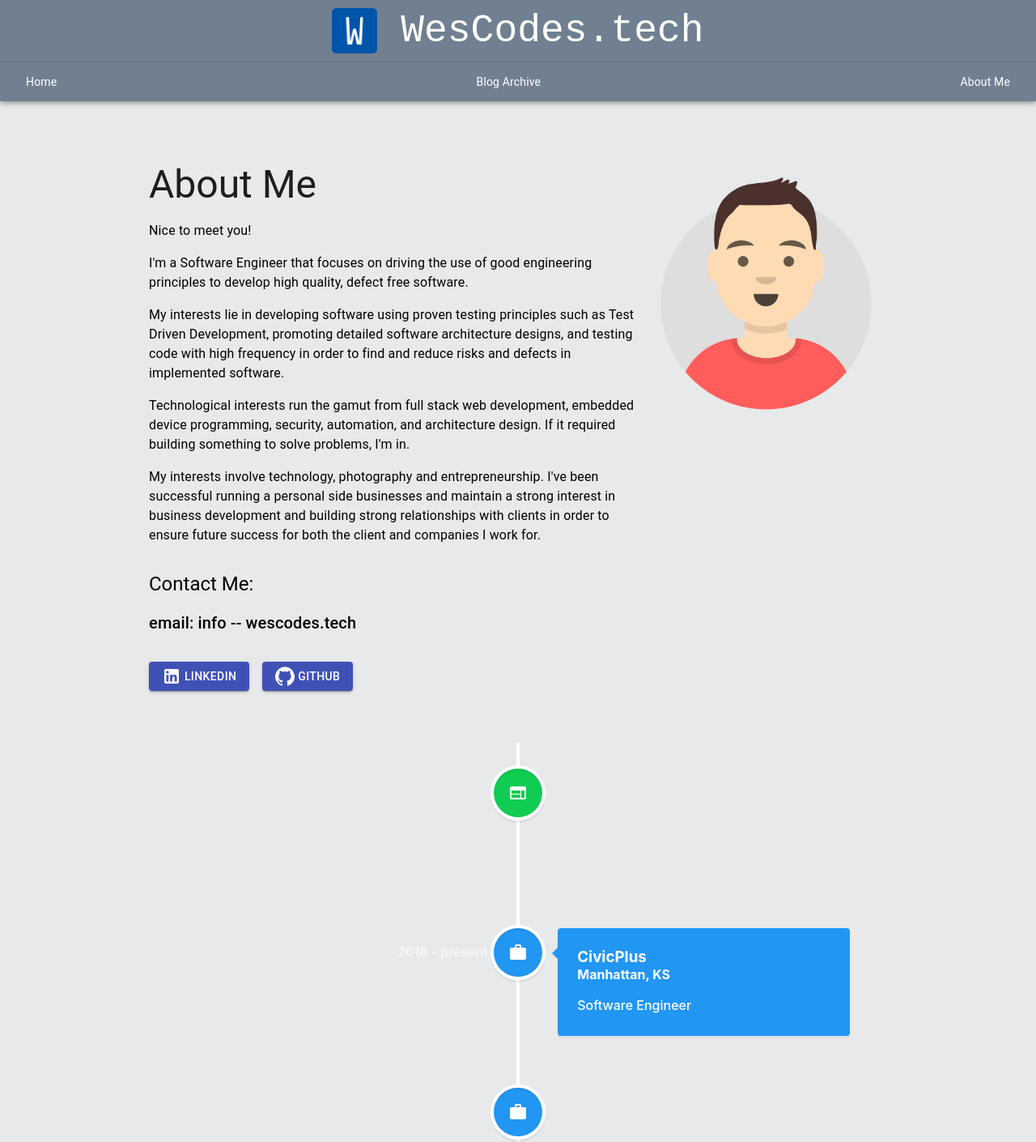
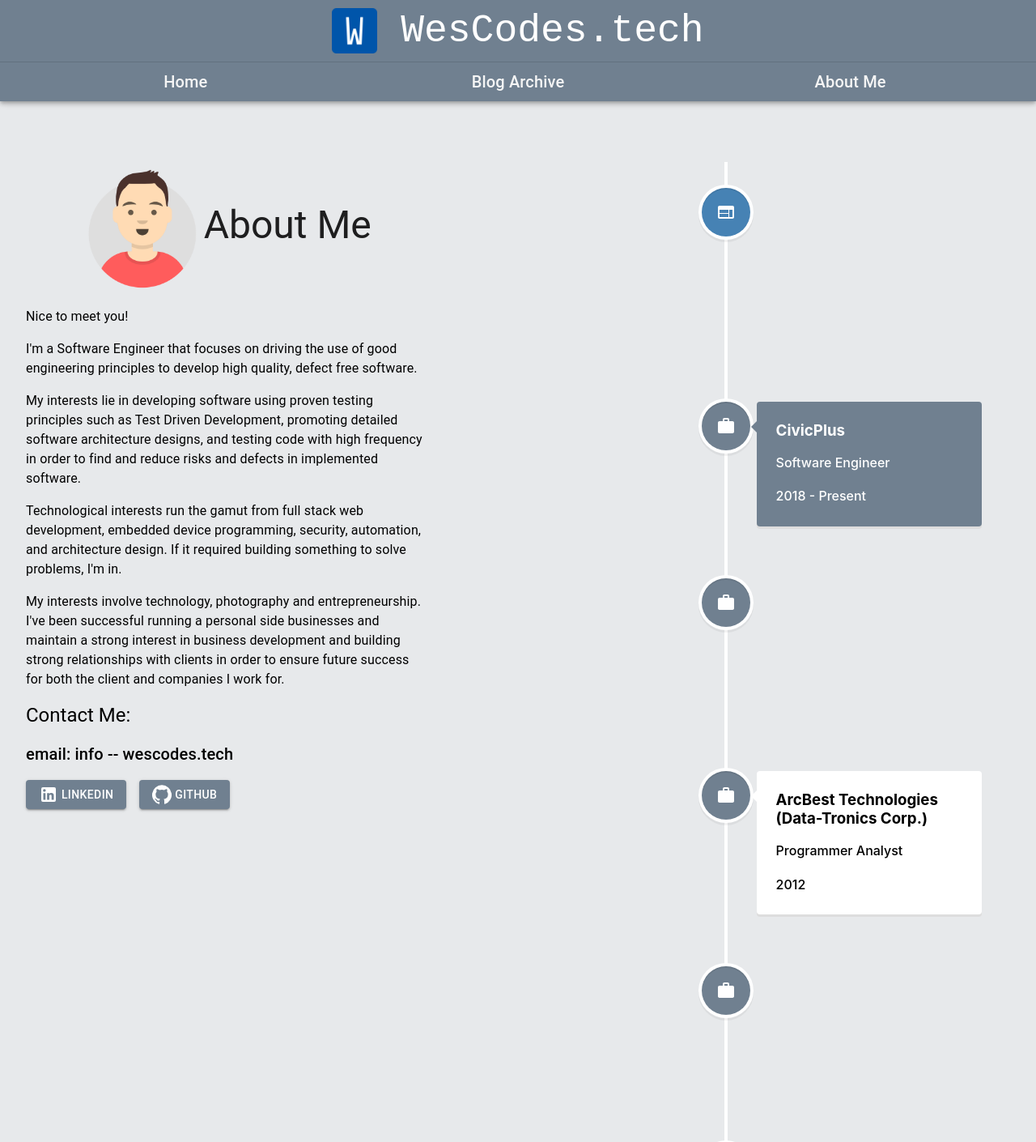
Before and after one commit to wrhcsou/react-sites, a React (Create React App) app in the folder Blog/Blog/ClientApp/: page /about in a window 1280 px wide. Shown: the top 1410 px of the page at 81% size. Built offline with nearby package versions, Linux system fonts and the light colour scheme.

Commit message:
Changes to styles

```diff
--- a/Blog/Blog/ClientApp/src/Components/AboutPage.js
+++ b/Blog/Blog/ClientApp/src/Components/AboutPage.js
@@ -55,15 +55,16 @@ export default function Album() {
 
   return (
     <React.Fragment>
-      <Container maxWidth="md">
       <Grid container spacing={2} alignContent="center">
-          <Grid item xs={8}>
+        <Grid item xs={12} sm={5}>
           <Typography
             component="h2"
             variant="h3"
             color="textPrimary"
+            align="center"
             gutterBottom
           >
+            <img align="center" src={AvatarImage} alt="" width="30%" />
             About Me
           </Typography>
           <Typography variant="body1" paragraph>
@@ -77,24 +78,24 @@ export default function Album() {
           <Typography variant="body1" paragraph>
             My interests lie in developing software using proven testing
             principles such as Test Driven Development, promoting detailed
-              software architecture designs, and testing code with high
-              frequency in order to find and reduce risks and defects in
-              implemented software.
+            software architecture designs, and testing code with high frequency
+            in order to find and reduce risks and defects in implemented
+            software.
           </Typography>
           <Typography variant="body1" paragraph>
             Technological interests run the gamut from full stack web
-              development, embedded device programming, security, automation,
-              and architecture design. If it required building something to
-              solve problems, I'm in.
+            development, embedded device programming, security, automation, and
+            architecture design. If it required building something to solve
+            problems, I'm in.
           </Typography>
           <Typography variant="body1" paragraph>
             My interests involve technology, photography and entrepreneurship.
-              I've been successful running a personal side businesses and
-              maintain a strong interest in business development and building
-              strong relationships with clients in order to ensure future
-              success for both the client and companies I work for.
+            I've been successful running a personal side businesses and maintain
+            a strong interest in business development and building strong
+            relationships with clients in order to ensure future success for
+            both the client and companies I work for.
           </Typography>
-            <div className={classes.heroButtons}>
+          <div>
             <Typography variant="h5" paragraph>
               Contact Me:
             </Typography>
@@ -102,7 +103,7 @@ export default function Album() {
               email: info -- wescodes.tech
             </Typography>
           </div>
-            <div className={classes.heroButtons}>
+          <div>
             <Grid container spacing={2}>
               <Grid item>
                 <Button
@@ -110,6 +111,7 @@ export default function Album() {
                   color="primary"
                   target="_blank"
                   href="https://www.linkedin.com/in/wesleyrhowell"
+                  style={{ backgroundColor: "slategrey" }}
                 >
                   <LinkedInIcon />
                   &nbsp;LinkedIn
@@ -121,6 +123,7 @@ export default function Album() {
                   color="primary"
                   target="_blank"
                   href="https://github.com/wescodestech"
+                  style={{ backgroundColor: "slategrey" }}
                 >
                   <GitHubIcon />
                   &nbsp;GitHub
@@ -129,19 +132,16 @@ export default function Album() {
             </Grid>
           </div>
         </Grid>
-          <Grid item xs={4}>
-            <img src={AvatarImage} alt="" width="100%" />
-          </Grid>
-        </Grid>
-      </Container>
-      <Container className={classes.cardGrid} maxWidth="md">
+
+        <Grid item xs={12} sm={7}>
           <VerticalTimeline>
             <VerticalTimelineElement
               className="vertical-timeline-element--work"
-            contentStyle={{ background: "rgb(33, 150, 243)", color: "#fff" }}
-            contentArrowStyle={{ borderRight: "7px solid  rgb(33, 150, 243)" }}
-            date="Summer 2020"
-            iconStyle={{ background: "rgb(16, 204, 82)", color: "#fff" }}
+              contentStyle={{ background: "slategrey", color: "#fff" }}
+              contentArrowStyle={{
+                borderRight: "7px solid  slategrey",
+              }}
+              iconStyle={{ background: "steelblue", color: "#fff" }}
               icon={<WebIcon />}
             >
               <h3 className="vertical-timeline-element-title">
@@ -151,61 +151,58 @@ export default function Album() {
                 WesCodes.tech Blog
               </h4>
               <p>Main Designer, Developer, Writer</p>
+              <p>Summer 2020</p>
             </VerticalTimelineElement>
             <VerticalTimelineElement
               className="vertical-timeline-element--work"
-            contentStyle={{ background: "rgb(33, 150, 243)", color: "#fff" }}
-            contentArrowStyle={{ borderRight: "7px solid  rgb(33, 150, 243)" }}
-            date="2018 - present"
-            iconStyle={{ background: "rgb(33, 150, 243)", color: "#fff" }}
+              contentStyle={{ background: "slategrey", color: "#fff" }}
+              contentArrowStyle={{
+                borderRight: "7px solid  slategrey",
+              }}
+              iconStyle={{ background: "slategrey", color: "#fff" }}
               icon={<WorkIcon />}
             >
               <h3 className="vertical-timeline-element-title">CivicPlus</h3>
-            <h4 className="vertical-timeline-element-subtitle">
-              Manhattan, KS
-            </h4>
               <p>Software Engineer</p>
+              <p>2018 - Present</p>
             </VerticalTimelineElement>
             <VerticalTimelineElement
               className="vertical-timeline-element--work"
-            date="2013 - 2018"
-            iconStyle={{ background: "rgb(33, 150, 243)", color: "#fff" }}
+              iconStyle={{ background: "slategrey", color: "#fff" }}
               icon={<WorkIcon />}
             >
               <h3 className="vertical-timeline-element-title">Garmin</h3>
-            <h4 className="vertical-timeline-element-subtitle">Olathe, KS</h4>
+              <h4 className="vertical-timeline-element-subtitle">
+                Automotive OEM
+              </h4>
               <p>Software Engineer</p>
+              <p>2013-2018</p>
             </VerticalTimelineElement>
             <VerticalTimelineElement
               className="vertical-timeline-element--work"
-            date="2012"
-            iconStyle={{ background: "rgb(33, 150, 243)", color: "#fff" }}
+              iconStyle={{ background: "slategrey", color: "#fff" }}
               icon={<WorkIcon />}
             >
               <h3 className="vertical-timeline-element-title">
                 ArcBest Technologies (Data-Tronics Corp.)
               </h3>
-            <h4 className="vertical-timeline-element-subtitle">
-              Ft. Smith, AR
-            </h4>
               <p>Programmer Analyst</p>
+              <p>2012</p>
             </VerticalTimelineElement>
             <VerticalTimelineElement
               className="vertical-timeline-element--work"
-            date="2008 - 2012"
-            iconStyle={{ background: "rgb(33, 150, 243)", color: "#fff" }}
+              iconStyle={{ background: "slategrey", color: "#fff" }}
               icon={<WorkIcon />}
             >
               <h3 className="vertical-timeline-element-title">
-              Wesley Howell Photography
+                Wes Photography
               </h3>
-            <h4 className="vertical-timeline-element-subtitle">Woodward, OK</h4>
               <p>Owner, Photographer</p>
+              <p>2008-2012</p>
             </VerticalTimelineElement>
             <VerticalTimelineElement
               className="vertical-timeline-element--education"
-            date="2009 - 2013"
-            iconStyle={{ background: "rgb(233, 30, 99)", color: "#fff" }}
+              iconStyle={{ background: "darkred", color: "#fff" }}
               icon={<SchoolIcon />}
             >
               <h3 className="vertical-timeline-element-title">
@@ -219,13 +216,15 @@ export default function Album() {
                 </Grid>
               </h3>
               <p>University of Oklahoma</p>
+              <p>2009-2013</p>
             </VerticalTimelineElement>
             <VerticalTimelineElement
-            iconStyle={{ background: "rgb(16, 204, 82)", color: "#fff" }}
+              iconStyle={{ background: "steelblue", color: "#fff" }}
               icon={<StarIcon />}
             />
           </VerticalTimeline>
-      </Container>
+        </Grid>
+      </Grid>
     </React.Fragment>
   );
 }
--- a/Blog/Blog/ClientApp/src/Components/Header.js
+++ b/Blog/Blog/ClientApp/src/Components/Header.js
@@ -5,7 +5,7 @@ import ThemeProvider from "@material-ui/core/styles/MuiThemeProvider";
 import AppBar from "@material-ui/core/AppBar";
 import Toolbar from "@material-ui/core/Toolbar";
 import Typography from "@material-ui/core/Typography";
-import Link from "@material-ui/core/Link";
+import Button from "@material-ui/core/Button";
 import Logo from "../Images/icon.png";
 
 const useStyles = makeStyles((theme) => ({
@@ -72,16 +72,14 @@ export default function Header(props) {
           className={classes.toolbarSecondary}
         >
           {sections.map((section) => (
-            <Link
-              color="inherit"
-              noWrap
+            <Button
               key={section.title}
-              variant="body2"
               href={section.url}
-              className={classes.toolbarLink}
+              style={{ color: "whiteSmoke", textTransform: "none" }}
+              fullWidth
             >
-              {section.title}
-            </Link>
+              <Typography variant="h6">{section.title}</Typography>
+            </Button>
           ))}
         </Toolbar>
       </AppBar>
```
Lines whose indentation alone changed are shown as unchanged.
